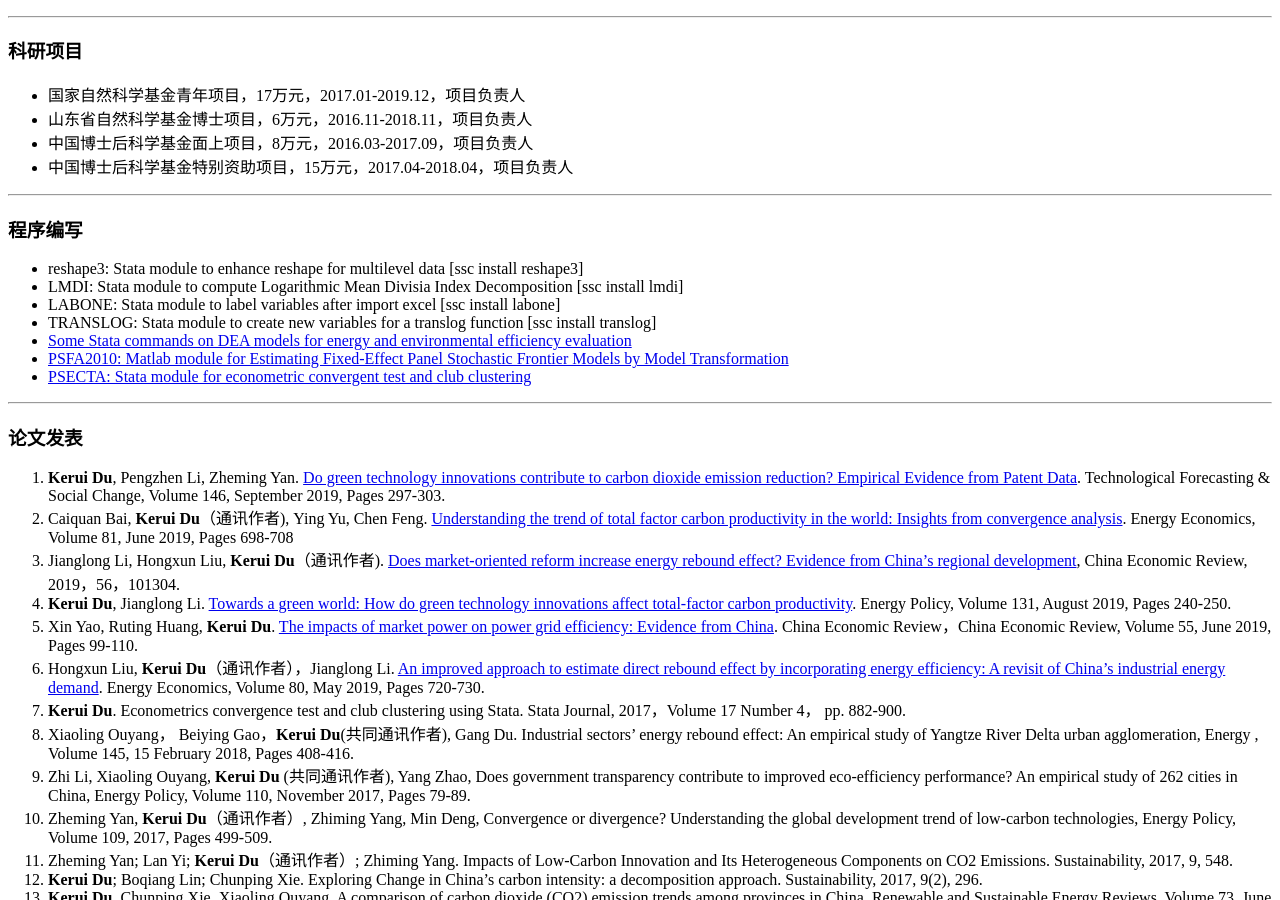
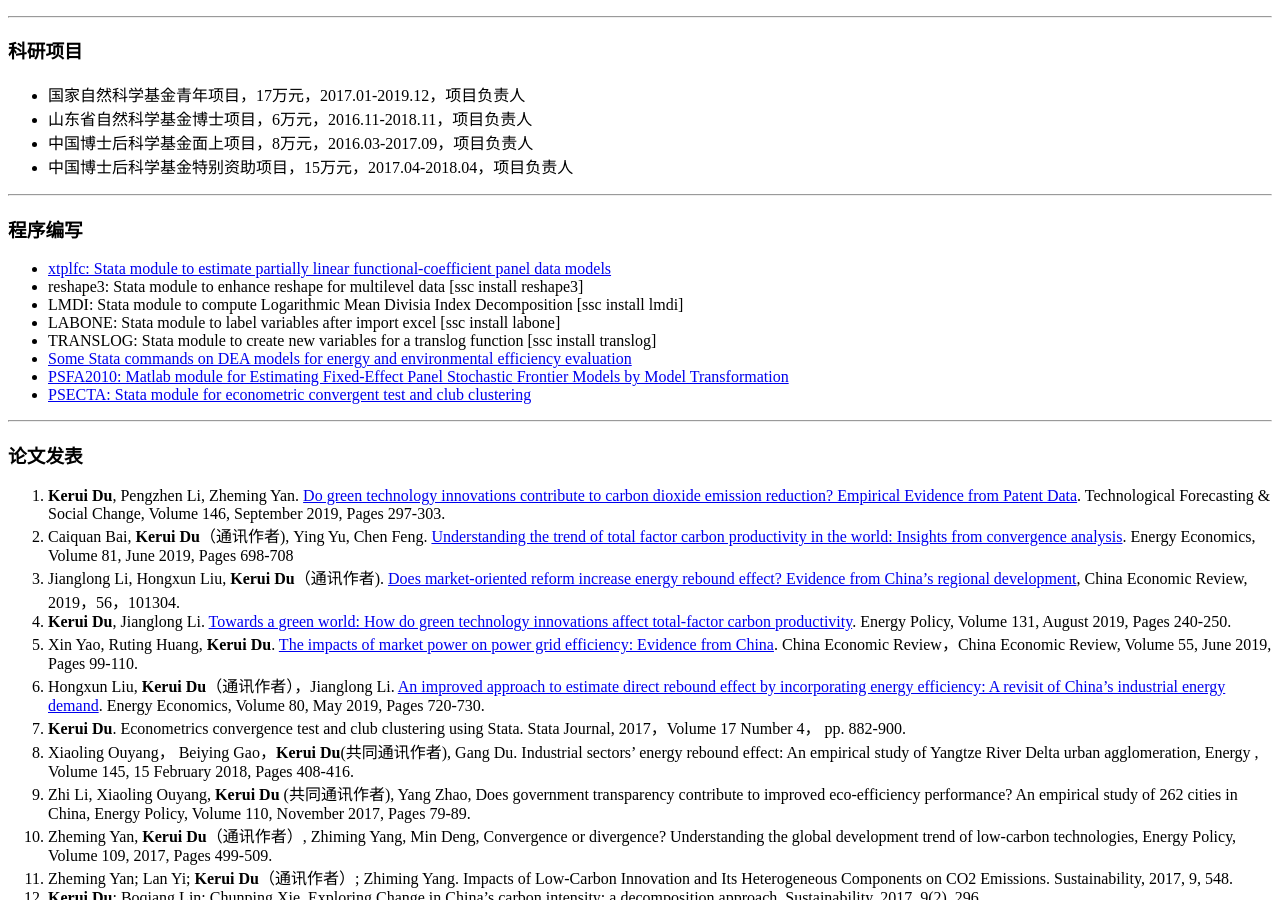
Before and after one commit to Hao-sen/kerrydu.github.io, a Jekyll site: the page built from index.md, in a window 1280 px wide and 900 px high, scrolled down 516 px. Built offline with Jekyll 4.4.1, drawn with Linux system fonts in a browser that asks for light colours; our own code applies the rules of GitHub Pages for plain Markdown files; the list of posts is cut into pages by our own code.

Commit message:
20191011

```diff
--- a/index.md
+++ b/index.md
@@ -28,6 +28,7 @@
 
 ### 程序编写
 
+* [xtplfc: Stata  module to estimate partially linear functional-coefficient panel data models](https://github.com/kerrydu/xtplfc_Stata)
 * reshape3: Stata  module to enhance reshape for multilevel data [ssc install reshape3]
 *  LMDI: Stata module to compute Logarithmic Mean Divisia Index Decomposition [ssc install lmdi]
 * LABONE: Stata module to label variables after import excel [ssc install labone]
```
